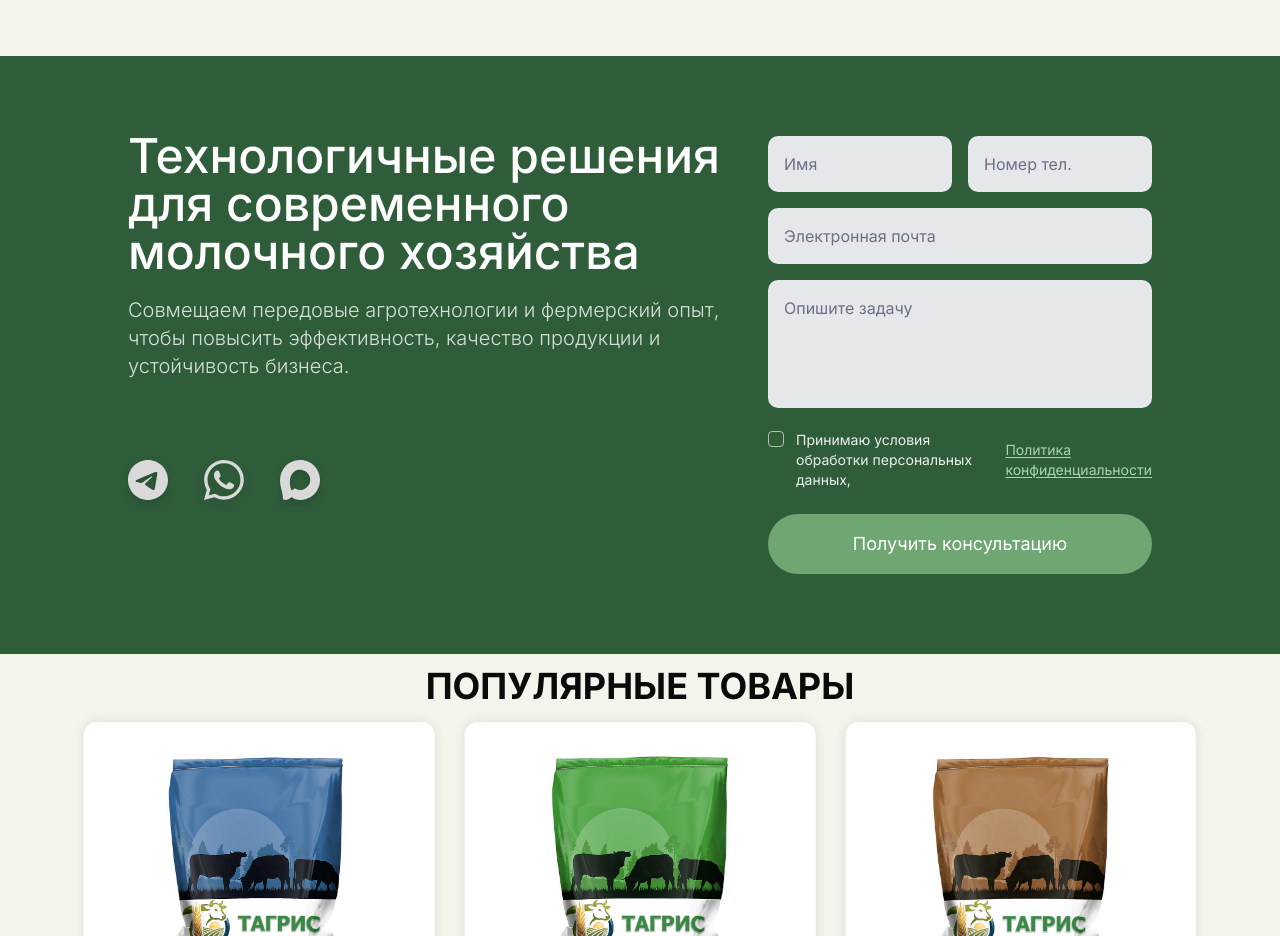
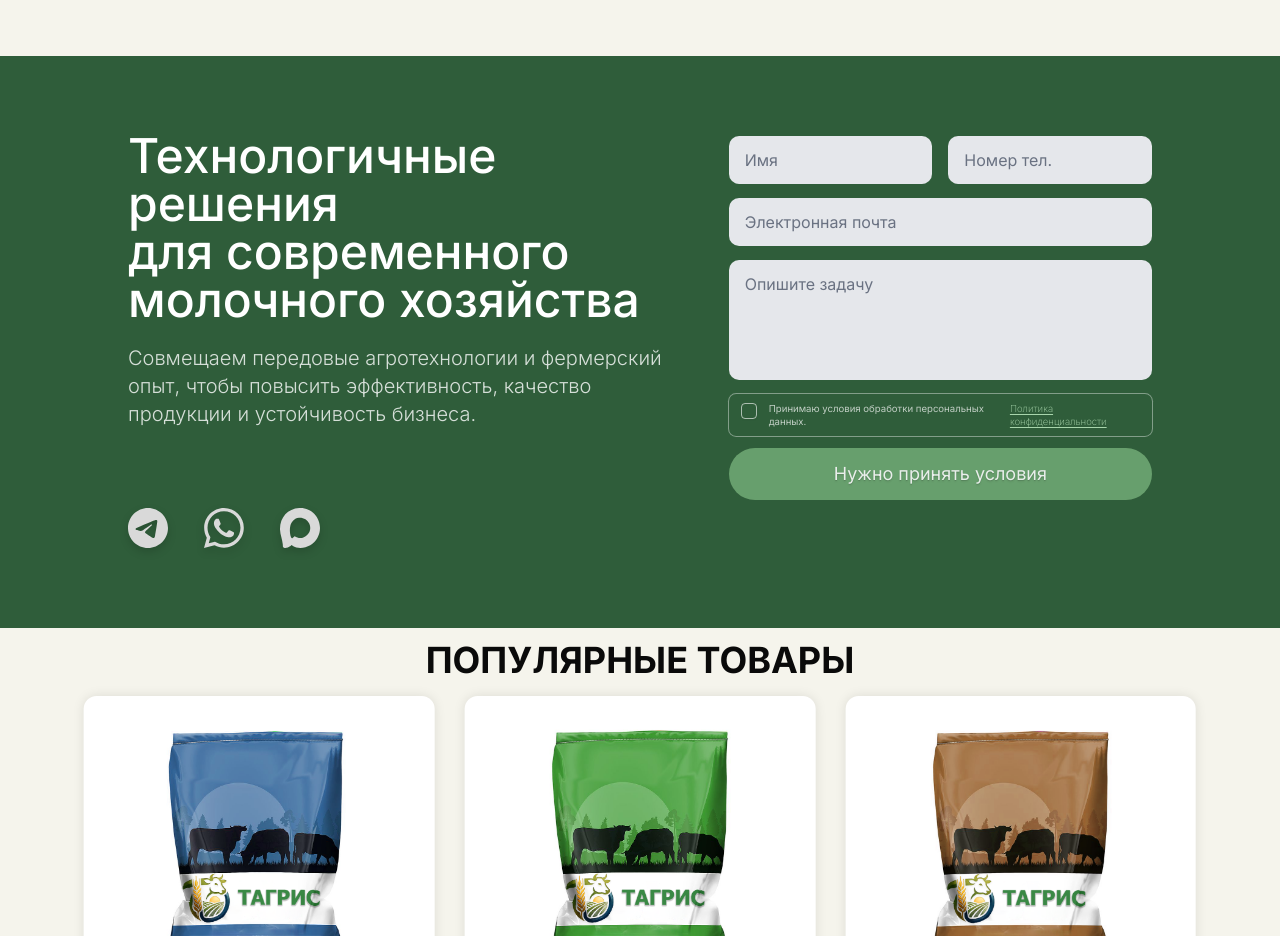
Before and after one commit to HANZO-2302/Agro, a Next.js app: page / in a window 1280 px wide. Shown: the part 3120-4056 px from the top of the page. Built offline with nearby package versions, Linux system fonts and the light colour scheme.

Commit message:
style:form I removed the warnings on the checkbox that you need to accept and made it into a button

```diff
--- a/app/api/contact/route.ts
+++ b/app/api/contact/route.ts
@@ -64,7 +64,7 @@ export async function POST(request: Request) {
   } catch (err: unknown) {
     console.error("[contact] mail error:", err);
     return NextResponse.json(
-      { message: "Ошибка сервера, попробуйте позже" },
+      { message: "Ошибка сервера. Попробуйте позже. Если вы используете VPN, попробуйте его отключить." },
       { status: 500 }
     );
   }
--- a/components/ui/Form.tsx
+++ b/components/ui/Form.tsx
@@ -126,11 +126,11 @@
 // }
 
 "use client";
-
+import { useState } from "react";
 import Image from "next/image";
 import { useForm, useWatch, type SubmitHandler } from "react-hook-form";
 import { zodResolver } from "@hookform/resolvers/zod";
-import { z } from "zod/v3";
+import { z } from "zod/v3"; // важно v3
 import { toast } from "sonner";
 import { Checkbox } from "@/components/ui/checkbox";
 import {
@@ -144,7 +144,7 @@ import {
 const schema = z.object({
   name: z
     .string()
-    .min(2, "Имя должно содержать минимум 2 символа")
+    .min(3, "Имя должно содержать минимум 3 символа")
     .max(50, "Имя слишком длинное"),
   phone: z
     .string()
@@ -201,8 +201,9 @@ export default function Form() {
   });
   // const termsValue = watch("terms");
   const termsValue = useWatch({ control, name: "terms" }) ?? false;
-
+  const [showSpinner, setShowSpinner] = useState(false);
   const onSubmit: SubmitHandler<FormValues> = async (data) => {
+    setShowSpinner(true);
     try {
       await sendMail(data);
       toast.success("Заявка отправлена!", {
@@ -214,15 +215,20 @@ export default function Form() {
         err instanceof Error
           ? err.message
           : "Please try again later or contact us directly.";
-      toast.error("Failed to send", {
+      toast.error("Не удалось отправить", {
         description: message,
       });
+    } finally {
+      // держим спиннер и текст ещё 1.5 секунды после ответа сервера
+      setTimeout(() => setShowSpinner(false), 300);
     }
   };
 
   const inputBase =
-    "w-full bg-gray-200 rounded-xl px-4 py-4 outline-none transition focus:ring-2 focus:ring-[#6fa773] placeholder:text-gray-500 text-gray-800";
-  const errorText = "text-red-300 text-xs mt-1 ml-1";
+    "w-full bg-gray-200 rounded-xl px-4 py-3 outline-none transition focus:ring-2 focus:ring-[#5e9463] placeholder:text-gray-500 text-gray-800";
+  // const errorText = "text-red-300 text-xs mt-1 ml-1";#6fa773
+  const errorText =
+    "text-red-300 text-[0.7rem] md:text-[0.5rem] ml-2 translate-y- h-1.5 block";
 
   return (
     <section
@@ -291,7 +297,7 @@ export default function Form() {
         <form
           onSubmit={handleSubmit(onSubmit)}
           noValidate
-          className="w-full lg:w-105 flex flex-col gap-4"
+          className="w-full lg:max-w-lg flex flex-col gap-2"
         >
           {/* Имя + Телефон */}
           <div className="flex flex-col sm:flex-row gap-4">
@@ -302,9 +308,7 @@ export default function Form() {
                 {...register("name")}
                 className={inputBase}
               />
-              {errors.name && (
-                <p className={errorText}>{errors.name.message}</p>
-              )}
+              <p className={errorText}>{errors.name?.message ?? ""}</p>
             </div>
             <div className="w-full">
               <input
@@ -313,9 +317,7 @@ export default function Form() {
                 {...register("phone")}
                 className={inputBase}
               />
-              {errors.phone && (
-                <p className={errorText}>{errors.phone.message}</p>
-              )}
+              <p className={errorText}>{errors.phone?.message ?? ""}</p>
             </div>
           </div>
 
@@ -327,9 +329,8 @@ export default function Form() {
               {...register("email")}
               className={inputBase}
             />
-            {errors.email && (
-              <p className={errorText}>{errors.email.message}</p>
-            )}
+
+            <p className={errorText}>{errors.email?.message ?? ""}</p>
           </div>
 
           {/* Сообщение */}
@@ -338,24 +339,33 @@ export default function Form() {
               placeholder="Опишите задачу"
               rows={4}
               {...register("message")}
-              className={`${inputBase} resize-none`}
+              className={`${inputBase} resize-none `}
             />
-            {errors.message && (
-              <p className={errorText}>{errors.message.message}</p>
-            )}
+            <p className={`${errorText} -mt-1.5 `}>
+              {errors.message?.message ?? " "}
+            </p>
           </div>
 
           {/* ── Чекбокс ─────────────────────────────────────────────────────── */}
-          <div>
+          <div className="ring-1 ring-white/40 rounded-lg px-3 py-2">
             <FieldGroup>
               <Field orientation="horizontal">
+                {/* <Checkbox
+                  id="terms-checkbox"
+                  name="terms"
+                  checked={termsValue}
+                  onCheckedChange={(checked) =>
+                    setValue("terms", checked === true)
+                  }
+                  className="border-white/60 data-[state=checked]:bg-[#6fa773] data-[state=checked]:border-[#6fa773]"
+                /> */}
                 <Checkbox
                   id="terms-checkbox"
                   name="terms"
                   checked={termsValue}
                   onCheckedChange={(checked) =>
                     setValue("terms", checked === true, {
-                      shouldValidate: true,
+                      shouldValidate: true, // ← вот это удалите
                     })
                   }
                   className="border-white/60 data-[state=checked]:bg-[#6fa773] data-[state=checked]:border-[#6fa773]"
@@ -363,14 +373,14 @@ export default function Form() {
                 <FieldContent>
                   <FieldLabel
                     htmlFor="terms-checkbox"
-                    className="text-white/90 text-sm font-normal cursor-pointer"
+                    className="text-white/70 text-[0.6rem] font-normal cursor-pointer"
                   >
-                    Принимаю условия обработки персональных данных,{" "}
+                    Принимаю условия обработки персональных данных.{" "}
                     <a
                       href="/privacy-policy"
                       target="_blank"
                       rel="noopener noreferrer"
-                      className="underline underline-offset-2 text-[#a8d5ac] hover:text-white transition-colors"
+                      className="underline underline-offset-2  font-extralight text-[0.6rem] text-[#a8d5ac] hover:text-white transition-colors"
                     >
                       Политика конфиденциальности
                     </a>
@@ -378,18 +388,48 @@ export default function Form() {
                 </FieldContent>
               </Field>
             </FieldGroup>
-            {errors.terms && (
-              <p className={errorText}>{errors.terms.message}</p>
-            )}
           </div>
 
-          {/* Кнопка */}
+          {/* <p className={`${errorText} ml-2 -translate-y-3.5`}>
+            {errors.terms?.message ?? ""}
+          </p> */}
+
           <button
             type="submit"
-            disabled={isSubmitting}
-            className="mt-2 bg-[#6fa773] hover:bg-[#5e9463] disabled:opacity-60 disabled:cursor-not-allowed text-white py-4 rounded-full text-base sm:text-lg transition"
+            disabled={isSubmitting || showSpinner || !termsValue}
+            className=" group mt-1 flex items-center justify-center bg-[#6fa773] hover:bg-[#5e9463] disabled:opacity-90 disabled:cursor-not-allowed text-white py-4 rounded-full text-base sm:text-lg transition"
           >
-            {isSubmitting ? "Отправляем..." : "Получить консультацию"}
+            <div className="relative flex items-center justify-center gap-2 bg-amber-500/0 px-9">
+              {/* Спиннер */}
+              <span
+                className={`flex w-5 h-5 border-2 border-white border-b-transparent border-t-transparent rounded-full animate-spin transition-opacity duration-300 ${
+                  showSpinner ? "opacity-100" : "opacity-0"
+                }`}
+              />
+
+              {/* Отправляем */}
+              <span
+                className={`absolute whitespace-nowrap transition-opacity duration-300 ${
+                  showSpinner ? "opacity-100" : "opacity-0"
+                }`}
+              >
+                Отправляем...
+              </span>
+              <span
+                className={`absolute whitespace-nowrap transition-opacity text-shadow-xs duration-300 ${
+                  showSpinner || !termsValue ? "opacity-0" : "opacity-100"
+                }`}
+              >
+                Получить консультацию
+              </span>
+              <span
+                className={`absolute whitespace-nowrap transition-opacity text-shadow-sm duration-300 ${
+                  !termsValue ? "opacity-100" : "opacity-0"
+                }`}
+              >
+                Нужно принять условия
+              </span>
+            </div>
           </button>
         </form>
       </div>
--- a/components/ui/Header.tsx
+++ b/components/ui/Header.tsx
@@ -144,7 +144,7 @@ export default function Header() {
           <div className="relative flex bg-blue-500/0 drop-shadow-md/20 justify-center items-center px-3">
             <DropdownMenu>
               <DropdownMenuTrigger asChild>
-                <Button variant="default" className="bg-accent rounded-full hover:shadow-lg/40 hover:-translate-y-1 px-5 text-base transition-all duration-300 ease-in-out hover:text-gray-700  hover:bg-transparent hover:inset-ring-2 hover:inset-ring-accent ">Контакты</Button>
+                <Button variant="default" className="bg-accent rounded-full hover:shadow-lg/40  px-5 text-base transition-all duration-300 ease-in-out hover:text-gray-700  hover:bg-transparent hover:inset-ring-2 hover:inset-ring-accent ">Контакты</Button>
               </DropdownMenuTrigger>
               <DropdownMenuContent>
                 <DropdownMenuItem>
--- a/components/ui/button.tsx
+++ b/components/ui/button.tsx
@@ -5,7 +5,7 @@ import { Slot } from "radix-ui";
 import { cn } from "@/lib/utils";
 
 const buttonVariants = cva(
-  "group/button inline-flex shrink-0 items-center justify-center text-gray-700 aria-expanded:text-gray-700 inset-ring-accent  hover:shadow-lg rounded-md focus-visible:inset-ring-2 aria-expanded:inset-ring-2 aria-expanded:scale-[0.98] aria-expanded:-translate-y-0.5 border-transparent bg-clip-padding text-sm font-medium  whitespace-nowrap transition-all outline-none select-none disabled:pointer-events-none disabled:opacity-50  aria-invalid:ring-3 aria-invalid:ring-destructive/50 dark:aria-invalid:border-destructive/50 dark:aria-invalid:ring-destructive/40 [&_svg]:pointer-events-none [&_svg]:shrink-0 [&_svg:not([class*='size-'])]:size-4",
+  "group/button inline-flex shrink-0 items-center justify-center text-gray-700 aria-expanded:text-gray-700 inset-ring-accent  hover:shadow-lg rounded-md focus-visible:inset-ring-2 aria-expanded:inset-ring-2 border-transparent bg-clip-padding text-sm font-medium  whitespace-nowrap transition-all outline-none select-none disabled:pointer-events-none disabled:opacity-50  aria-invalid:ring-3 aria-invalid:ring-destructive/50 dark:aria-invalid:border-destructive/50 dark:aria-invalid:ring-destructive/40 [&_svg]:pointer-events-none [&_svg]:shrink-0 [&_svg:not([class*='size-'])]:size-4",
   {
     variants: {
       variant: {
```
Also changed, not shown: components/ui/dropdown-menu.tsx (+43 -39 lines).
